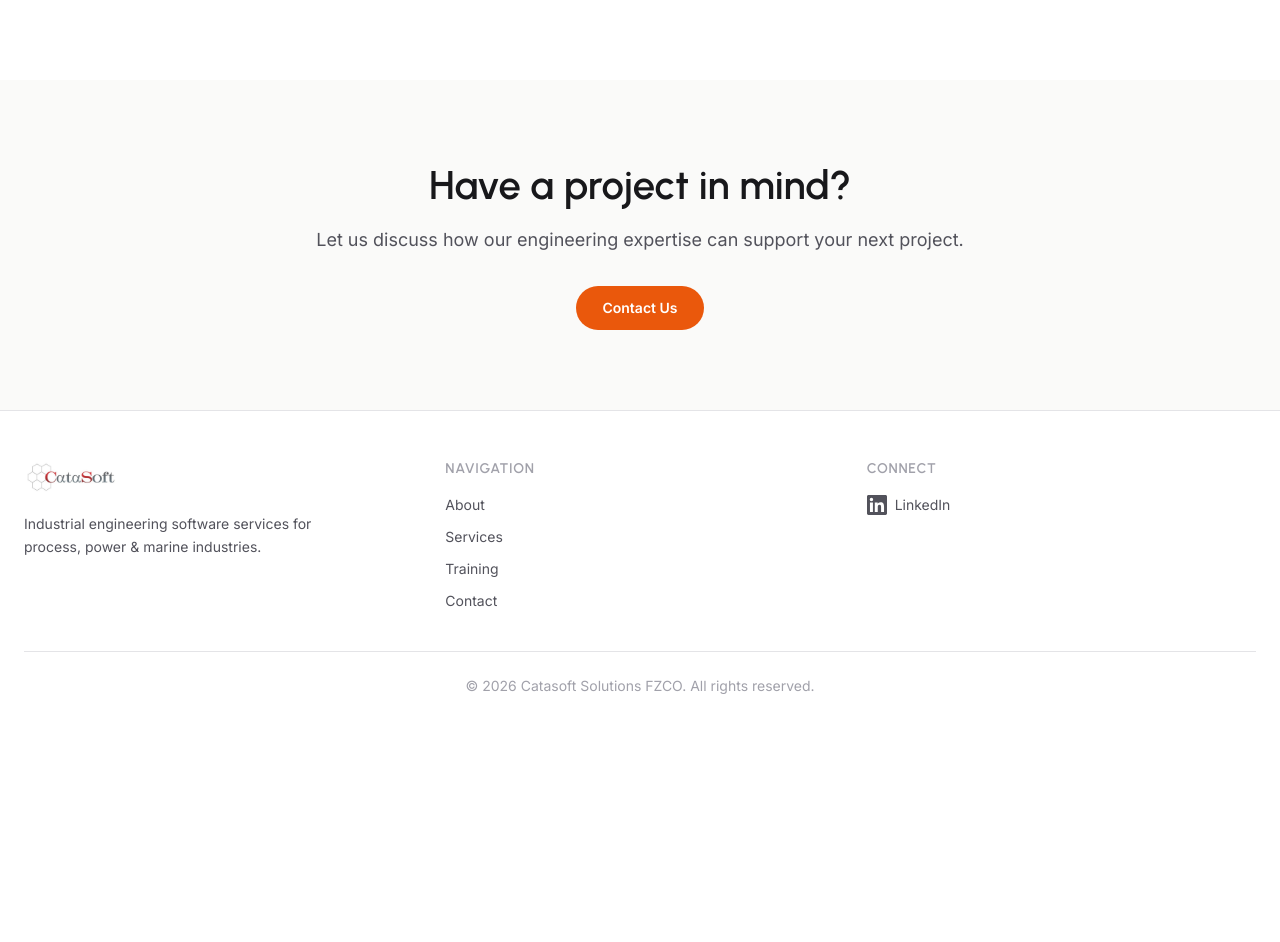
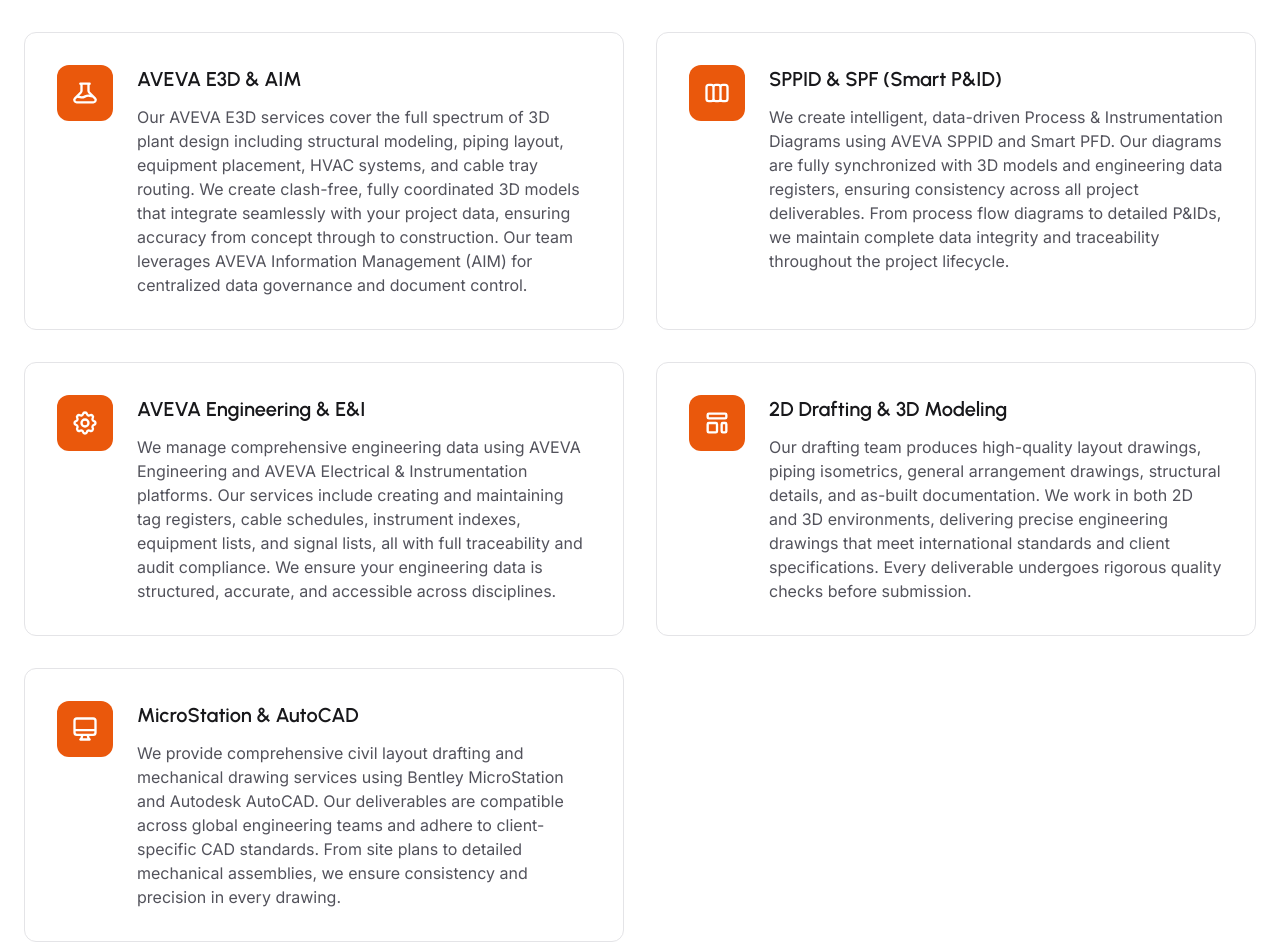
Before and after one commit to Tanishq1089/CATASOFT-N-WEBSITE, a React (Vite) app: page /services in a window 1280 px wide. Shown: the part 1074-2016 px from the top of the page. Before the commit the page ends 1818 px from the top, so only its background shows below. Built offline with nearby package versions, Linux system fonts and the light colour scheme.

Commit message:
Keep previous services alongside new ones and remove em-dashes from everywhere

```diff
--- a/src/pages/ContactPage.jsx
+++ b/src/pages/ContactPage.jsx
@@ -58,7 +58,7 @@
             Let's Talk About Your Project
           </h1>
           <p className="text-text-secondary text-base md:text-lg leading-relaxed max-w-2xl mx-auto">
-            Whether you need engineering software services, training, or automation solutions — we're here to help.
+            Whether you need engineering software services, training, or automation solutions, we're here to help.
           </p>
         </div>
       </section>
--- a/src/pages/HomePage.jsx
+++ b/src/pages/HomePage.jsx
@@ -105,7 +105,7 @@
                 showSub ? 'opacity-100 translate-y-0' : 'opacity-0 translate-y-4'
               }`}
             >
-              We deliver world-class detail engineering, drafting, and 3D modeling services using AVEVA, MicroStation, and AutoCAD — on time, within budget.
+              We deliver world-class detail engineering, drafting, and 3D modeling services using AVEVA, MicroStation, and AutoCAD, on time, within budget.
             </p>
 
             <div className={`flex flex-wrap justify-center gap-4 transition-all duration-700 delay-200 ${
@@ -211,7 +211,7 @@
             Build Real-World Engineering Software Skills
           </h2>
           <p className="text-text-secondary text-base md:text-lg leading-relaxed max-w-2xl mx-auto mb-8">
-            Hands-on training programs in AVEVA E3D, SPPID, MicroStation, AutoCAD, and more — designed for engineers who build real projects.
+            Hands-on training programs in AVEVA E3D, SPPID, MicroStation, AutoCAD, and more, designed for engineers who build real projects.
           </p>
           <Link
             to="/training"
--- a/src/pages/ServicesPage.jsx
+++ b/src/pages/ServicesPage.jsx
@@ -33,6 +33,31 @@
     title: 'Training Services',
     desc: 'Professional, hands-on training courses led by certified engineers for AVEVA E3D, SPPID, MicroStation, and custom macro development to upgrade your engineering team\'s design capabilities.',
   },
+  {
+    icon: <svg className="w-7 h-7" fill="none" stroke="currentColor" strokeWidth={2} viewBox="0 0 24 24"><path strokeLinecap="round" strokeLinejoin="round" d="M19.428 15.428a2 2 0 00-1.022-.547l-2.387-.477a6 6 0 00-3.86.517l-.318.158a6 6 0 01-3.86.517L6.05 15.21a2 2 0 00-1.806.547M8 4h8l-1 1v5.172a2 2 0 00.586 1.414l5 5c1.26 1.26.367 3.414-1.415 3.414H4.828c-1.782 0-2.674-2.154-1.414-3.414l5-5A2 2 0 009 10.172V5L8 4z" /></svg>,
+    title: 'AVEVA E3D & AIM',
+    desc: 'Our AVEVA E3D services cover the full spectrum of 3D plant design including structural modeling, piping layout, equipment placement, HVAC systems, and cable tray routing. We create clash-free, fully coordinated 3D models that integrate seamlessly with your project data, ensuring accuracy from concept through to construction. Our team leverages AVEVA Information Management (AIM) for centralized data governance and document control.',
+  },
+  {
+    icon: <svg className="w-7 h-7" fill="none" stroke="currentColor" strokeWidth={2} viewBox="0 0 24 24"><path strokeLinecap="round" strokeLinejoin="round" d="M9 17V7m0 10a2 2 0 01-2 2H5a2 2 0 01-2-2V7a2 2 0 012-2h2a2 2 0 012 2m0 10a2 2 0 002 2h2a2 2 0 002-2M9 7a2 2 0 012-2h2a2 2 0 012 2m0 10V7m0 10a2 2 0 002 2h2a2 2 0 002-2V7a2 2 0 00-2-2h-2a2 2 0 00-2 2" /></svg>,
+    title: 'SPPID & SPF (Smart P&ID)',
+    desc: 'We create intelligent, data-driven Process & Instrumentation Diagrams using AVEVA SPPID and Smart PFD. Our diagrams are fully synchronized with 3D models and engineering data registers, ensuring consistency across all project deliverables. From process flow diagrams to detailed P&IDs, we maintain complete data integrity and traceability throughout the project lifecycle.',
+  },
+  {
+    icon: <svg className="w-7 h-7" fill="none" stroke="currentColor" strokeWidth={2} viewBox="0 0 24 24"><path strokeLinecap="round" strokeLinejoin="round" d="M10.325 4.317c.426-1.756 2.924-1.756 3.35 0a1.724 1.724 0 002.573 1.066c1.543-.94 3.31.826 2.37 2.37a1.724 1.724 0 001.066 2.573c1.756.426 1.756 2.924 0 3.35a1.724 1.724 0 00-1.066 2.573c.94 1.543-.826 3.31-2.37 2.37a1.724 1.724 0 00-2.573 1.066c-.426 1.756-2.924 1.756-3.35 0a1.724 1.724 0 00-2.573-1.066c-1.543.94-3.31-.826-2.37-2.37a1.724 1.724 0 00-1.066-2.573c-1.756-.426-1.756-2.924 0-3.35a1.724 1.724 0 001.066-2.573c-.94-1.543.826-3.31 2.37-2.37.996.608 2.296.07 2.572-1.065z" /><path strokeLinecap="round" strokeLinejoin="round" d="M15 12a3 3 0 11-6 0 3 3 0 016 0z" /></svg>,
+    title: 'AVEVA Engineering & E&I',
+    desc: 'We manage comprehensive engineering data using AVEVA Engineering and AVEVA Electrical & Instrumentation platforms. Our services include creating and maintaining tag registers, cable schedules, instrument indexes, equipment lists, and signal lists, all with full traceability and audit compliance. We ensure your engineering data is structured, accurate, and accessible across disciplines.',
+  },
+  {
+    icon: <svg className="w-7 h-7" fill="none" stroke="currentColor" strokeWidth={2} viewBox="0 0 24 24"><path strokeLinecap="round" strokeLinejoin="round" d="M4 5a1 1 0 011-1h14a1 1 0 011 1v2a1 1 0 01-1 1H5a1 1 0 01-1-1V5zM4 13a1 1 0 011-1h6a1 1 0 011 1v6a1 1 0 01-1 1H5a1 1 0 01-1-1v-6zM16 13a1 1 0 011-1h2a1 1 0 011 1v6a1 1 0 01-1 1h-2a1 1 0 01-1-1v-6z" /></svg>,
+    title: '2D Drafting & 3D Modeling',
+    desc: 'Our drafting team produces high-quality layout drawings, piping isometrics, general arrangement drawings, structural details, and as-built documentation. We work in both 2D and 3D environments, delivering precise engineering drawings that meet international standards and client specifications. Every deliverable undergoes rigorous quality checks before submission.',
+  },
+  {
+    icon: <svg className="w-7 h-7" fill="none" stroke="currentColor" strokeWidth={2} viewBox="0 0 24 24"><path strokeLinecap="round" strokeLinejoin="round" d="M9.75 17L9 20l-1 1h8l-1-1-.75-3M3 13h18M5 17h14a2 2 0 002-2V5a2 2 0 00-2-2H5a2 2 0 00-2 2v10a2 2 0 002 2z" /></svg>,
+    title: 'MicroStation & AutoCAD',
+    desc: 'We provide comprehensive civil layout drafting and mechanical drawing services using Bentley MicroStation and Autodesk AutoCAD. Our deliverables are compatible across global engineering teams and adhere to client-specific CAD standards. From site plans to detailed mechanical assemblies, we ensure consistency and precision in every drawing.',
+  },
 ]
 
 export default function ServicesPage() {
@@ -48,7 +73,7 @@
             Industrial Engineering Software Expertise
           </h1>
           <p className="text-text-secondary text-base md:text-lg leading-relaxed max-w-2xl mx-auto">
-            Comprehensive engineering software services covering the full project lifecycle — from concept design to as-built documentation.
+            Comprehensive engineering software services covering the full project lifecycle from concept design to as-built documentation.
           </p>
         </div>
       </section>
--- a/src/pages/TrainingPage.jsx
+++ b/src/pages/TrainingPage.jsx
@@ -29,7 +29,7 @@
 const steps = [
   { num: '01', title: 'Reach Out', desc: 'Contact us with your training requirements and team size to get started.' },
   { num: '02', title: 'Custom Curriculum', desc: 'We design a tailored curriculum based on your team\'s skill level and project needs.' },
-  { num: '03', title: 'Hands-On Training', desc: 'Your team learns by doing — with real-world exercises and project-based assignments.' },
+  { num: '03', title: 'Hands-On Training', desc: 'Your team learns by doing, with real-world exercises and project-based assignments.' },
 ]
 
 export default function TrainingPage() {
@@ -45,7 +45,7 @@
             Build Real-World Engineering Software Skills
           </h1>
           <p className="text-text-secondary text-base md:text-lg leading-relaxed max-w-2xl mx-auto">
-            Hands-on training programs designed for engineers who build real projects — covering AVEVA, MicroStation, AutoCAD, and automation.
+            Hands-on training programs designed for engineers who build real projects, covering AVEVA, MicroStation, AutoCAD, and automation.
           </p>
         </div>
       </section>
```
